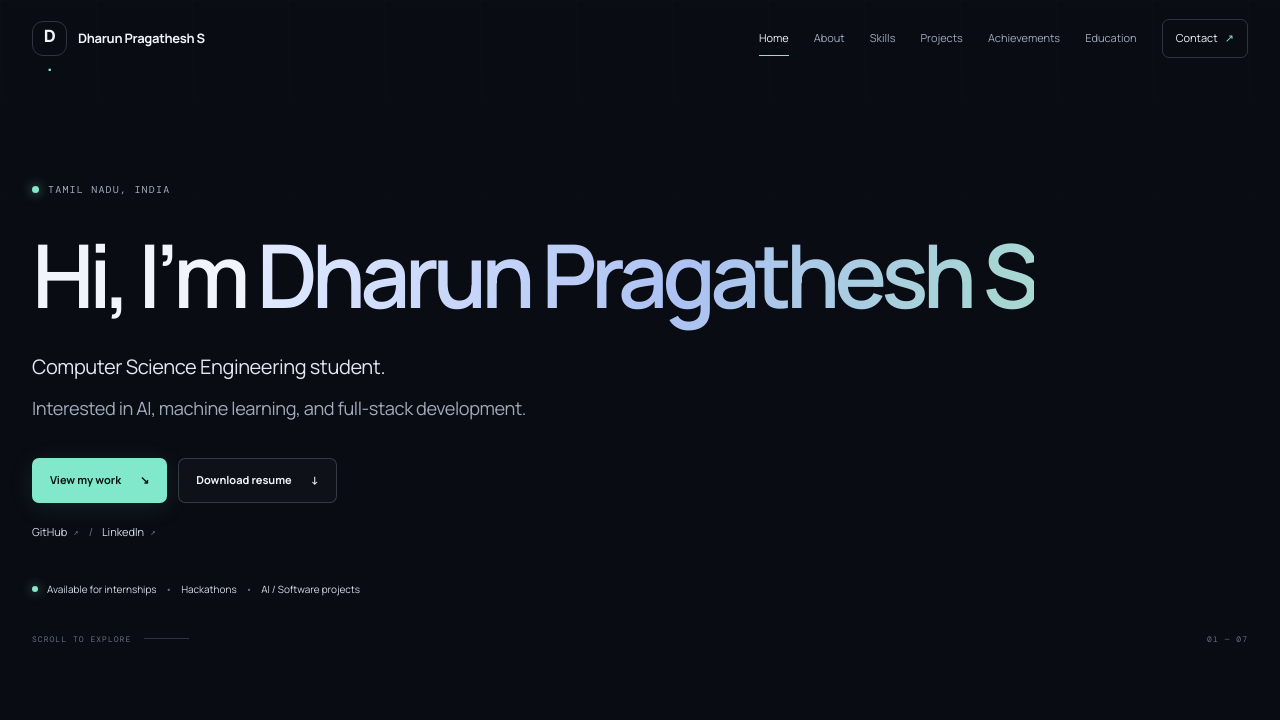
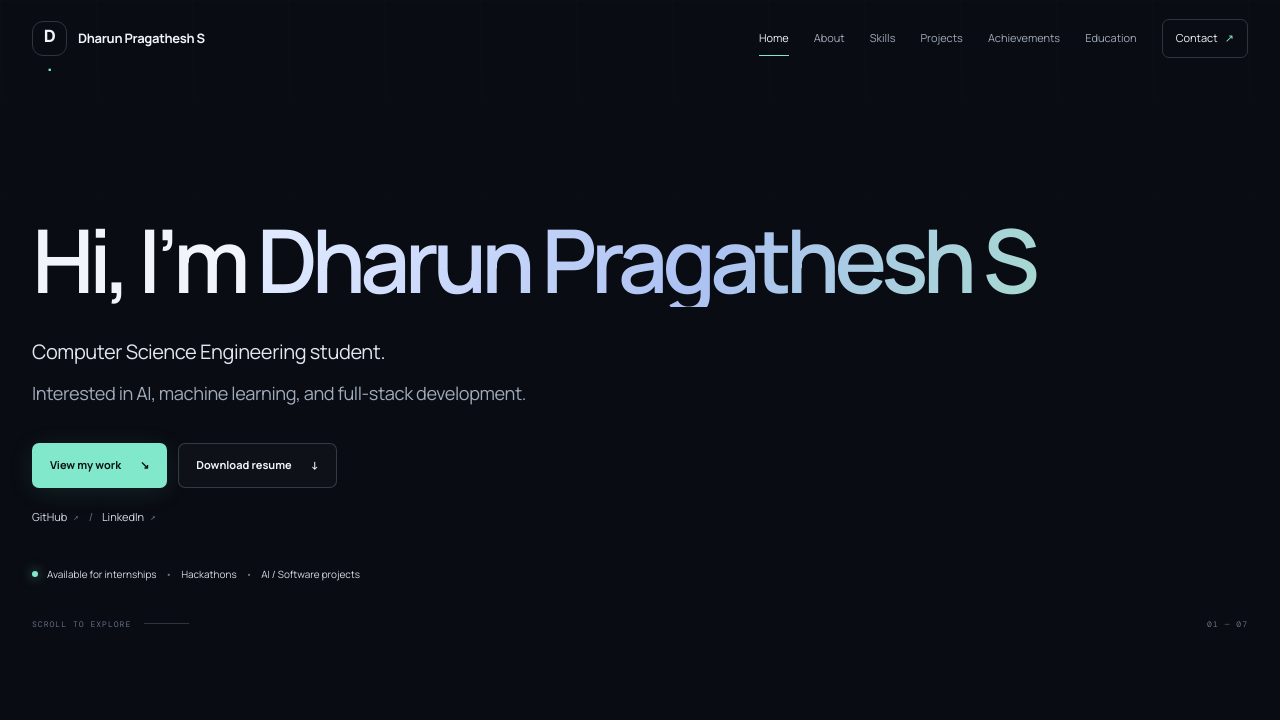
Before and after one commit to dharunpragathesh4-ship-it/portfolio, a plain HTML site: page index.html in a window 1280 px wide. Shown: the top 720 px of the page. Drawn offline with nearby package versions, Linux system fonts and the light colour scheme.

```diff
--- a/index.html
+++ b/index.html
@@ -29,7 +29,6 @@
     <main id="main">
       <section class="hero section-wrap" id="home" aria-labelledby="hero-title">
         <div class="hero-copy">
-          <p class="eyebrow"><span class="status-dot"></span> Tamil Nadu, India</p>
           <h1 id="hero-title">Hi, I’m <span class="gradient-text">Dharun Pragathesh S</span></h1>
           <div class="hero-statement">
             <span>Computer Science Engineering student.</span>
--- a/styles.css
+++ b/styles.css
@@ -47,7 +47,7 @@
 .eyebrow-divider { color: var(--faint); }
 h1, h2, h3, p { margin-top: 0; }
 .hero h1 { margin: 30px 0 28px; font-size: clamp(52px, 7vw, 88px); font-weight: 600; letter-spacing: -.065em; line-height: 1.08; white-space: nowrap; }
-.gradient-text { color: #d4e0ff; background: linear-gradient(110deg, #e0e9ff 3%, #adc2f3 55%, #a6d9cf 100%); -webkit-background-clip: text; background-clip: text; -webkit-text-fill-color: transparent; }
+.gradient-text { display: inline-block; padding-right: 0.25em; margin-right: -0.25em; color: #d4e0ff; background: linear-gradient(110deg, #e0e9ff 3%, #adc2f3 55%, #a6d9cf 100%); -webkit-background-clip: text; background-clip: text; -webkit-text-fill-color: transparent; }
 .hero-statement { display: grid; max-width: 650px; gap: 10px; margin: 0 0 35px; color: #e1e6ef; font-size: clamp(16px, 1.8vw, 20px); letter-spacing: -.02em; line-height: 1.65; }
 .hero-statement span + span { color: var(--muted); font-size: .91em; }
 .hero-actions { display: flex; flex-wrap: wrap; gap: 11px; }
```
Also changed, not shown: favicon.svg.
